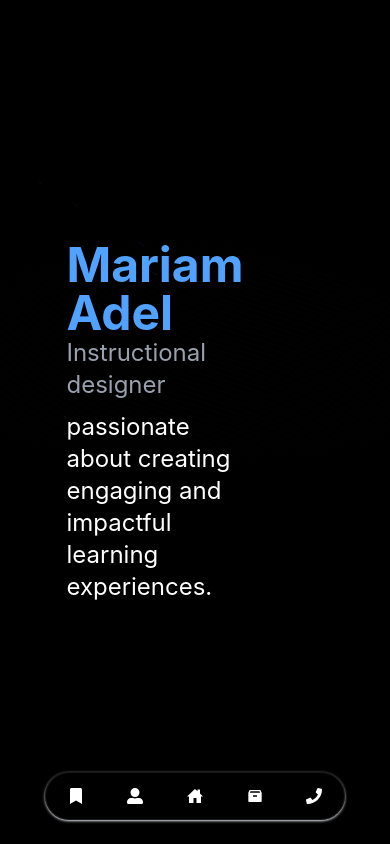
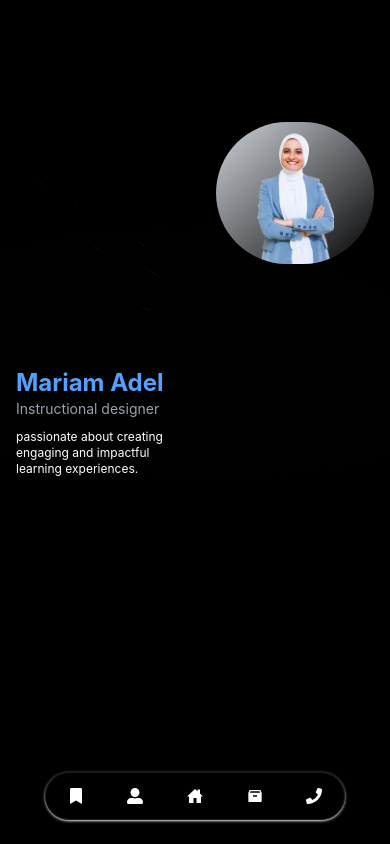
Before and after one commit to Tarek1003/mariam-adel-portoflio, a React (Vite) app: page / in a window 390 px wide. Built offline with nearby package versions, Linux system fonts and the light colour scheme.

Commit message:
media query adjuted

```diff
--- a/src/components/Home.jsx
+++ b/src/components/Home.jsx
@@ -3,14 +3,14 @@ import { BackgroundBeams } from "./ui/background-beams"
 import profile from "../assets/mariam.png"
 const Home = () => {
   return (
-    <main className='relative min-h-screen overflow-hidden bg-black px-24'>
+    <main className='relative min-h-screen overflow-hidden bg-black px-4 sm:px-6 md:px-10 lg:px-16 xl:px-20'>
       <BackgroundBeams />
 
-      <div className='relative z-10 flex sm:flex-col-reverse md:flex-row  min-h-screen items-center justify-center gap-20'>
-        <div>
-          <h1 className='text-5xl font-bold text-blue-400'>Mariam Adel</h1>
-          <p className='text-2xl text-gray-400'>Instructional designer</p>
-          <p className='pt-2.5 text-2xl text-white'>
+      <div className='relative z-10 flex sm:flex-col-reverse lg:flex-row  min-h-screen items-center justify-center gap-5 lg:gap-70'>
+        <div className="sm:text-center lg:text-left">
+          <h1 className='text-2xl sm:text-3xl md:text-4xl lg:text-5xl font-bold text-blue-400'>Mariam Adel</h1>
+          <p className='text-sm sm:text-base md:text-xl lg:text-xl  text-gray-400'>Instructional designer</p>
+          <p className='pt-2.5  text-white text-xs sm:text-sm md:text-base'>
             passionate about creating engaging and impactful learning
             experiences.
           </p>
```
